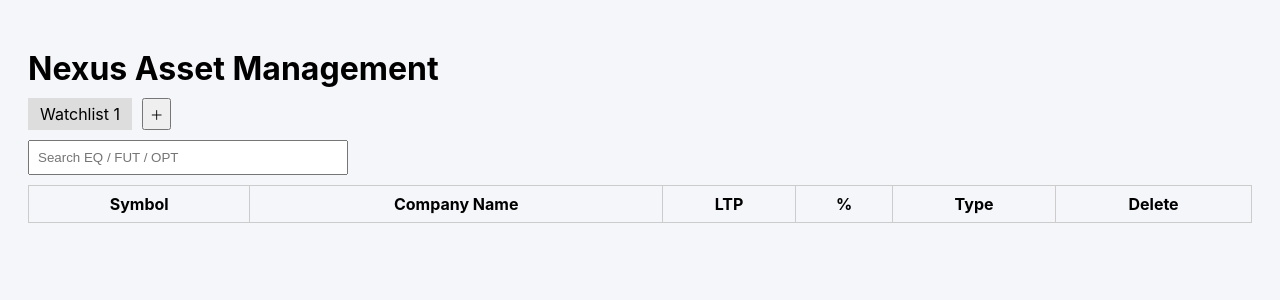
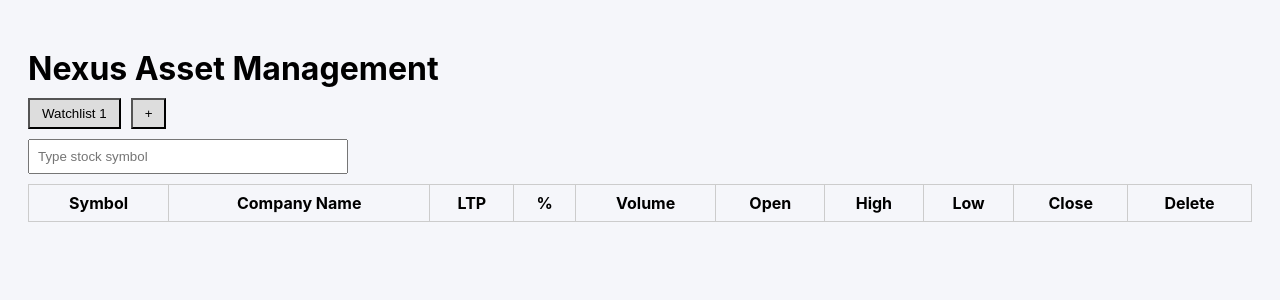
Before and after one commit to mrchopzy-ui/kotak-watchlist, a Flask app: page / in a window 1280 px wide. Shown: the top 300 px of the page. Run offline with Flask 3, Linux system fonts and the light colour scheme; data comes from the database, SQL or seed files in the repository; data that the repository does not hold is empty; parts of the project's set-up code (start-up, migrations or seed data) failed here and were passed over.

Commit message:
Update index.html

```diff
--- a/templates/index.html
+++ b/templates/index.html
@@ -6,17 +6,21 @@
 </head>
 <body>
 
+<header class="top-bar">
     <h1>Nexus Asset Management</h1>
+</header>
 
 <div class="tabs">
     {% for w in watchlists %}
-    <div class="tab" data-id="{{w[0]}}">{{w[1]}}</div>
+        <button class="tab" data-id="{{ w[0] }}">{{ w[1] }}</button>
     {% endfor %}
-<button id="addWatchlist">＋</button>
+    <button class="tab add" id="addWatchlist">+</button>
 </div>
 
-<input id="search" placeholder="Search EQ / FUT / OPT">
+<div class="search-box">
+    <input id="search" placeholder="Type stock symbol">
     <div id="suggestions"></div>
+</div>
 
 <table>
     <thead>
@@ -25,7 +29,11 @@
             <th>Company Name</th>
             <th>LTP</th>
             <th>%</th>
-<th>Type</th>
+            <th>Volume</th>
+            <th>Open</th>
+            <th>High</th>
+            <th>Low</th>
+            <th>Close</th>
             <th>Delete</th>
         </tr>
     </thead>
```
Lines whose indentation alone changed are shown as unchanged.
